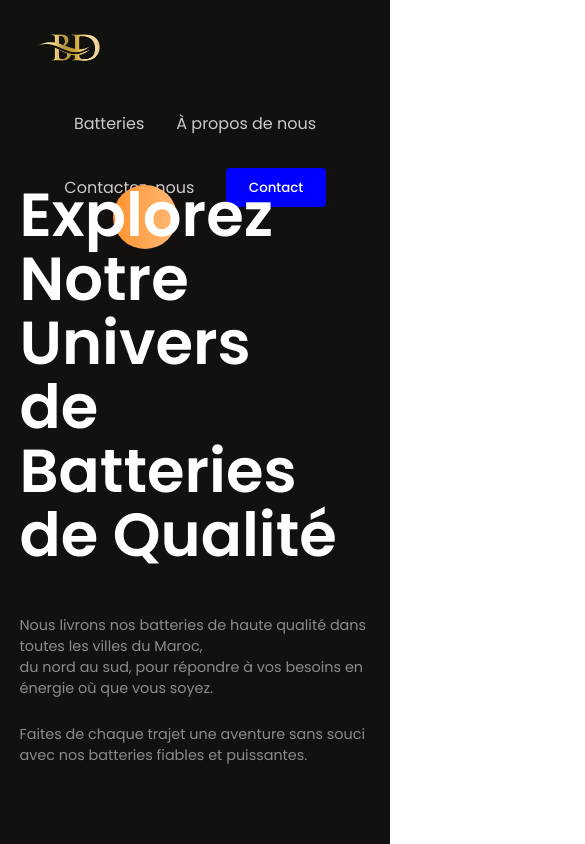
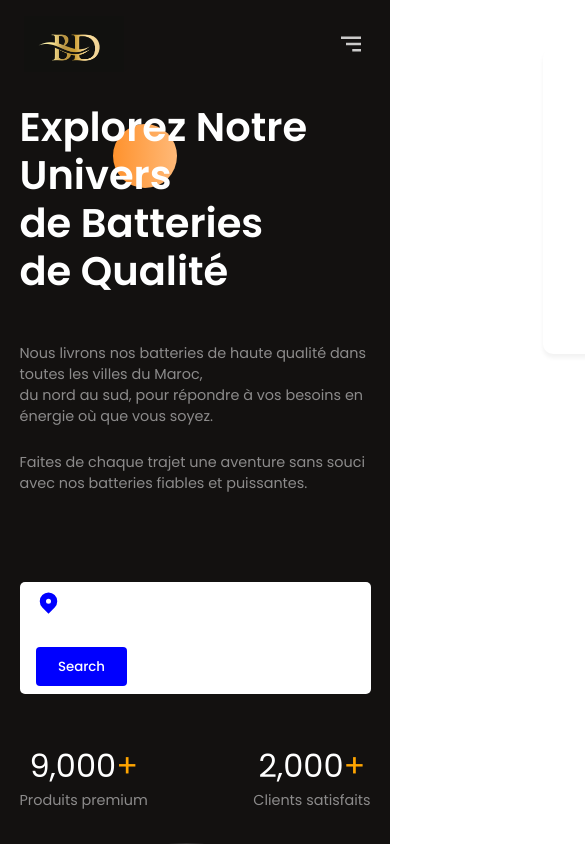
Before and after one commit to LahNabil/Big-Dist, a React (Vite) app: page / in a window 390 px wide. Shown: the top 844 px of the page, 585 px wide, since content can reach past the window. Built offline with nearby package versions, Linux system fonts and the light colour scheme; no server answers.

Commit message:
making it responsive

```diff
--- a/src/composants/Contact/Contact.jsx
+++ b/src/composants/Contact/Contact.jsx
@@ -22,7 +22,7 @@
                                 <div className="flexColstart detail">
                                     <span className='primaryText'>Appel</span>
                                     <br/>
-                                    <span className='secondaryText'>+212 6 XX XX XX XX</span>
+                                    <span className='secondaryText'>+212 6 11 58 67 23</span>
                                 </div>
                             </div>
                             <div className="flexCenter button">Call Now</div>
@@ -35,7 +35,7 @@
                                 <div className="flexColstart detail">
                                     <span className='primaryText'>Message</span>
                                     <br/>
-                                    <span className='secondaryText'>+212 6 XX XX XX XX</span>
+                                    <span className='secondaryText'>+212 6 11 58 67 23</span>
                                 </div>
                             </div>
                             <div className="flexCenter button">Call Now</div>
--- a/src/composants/Header/Header.css
+++ b/src/composants/Header/Header.css
@@ -10,13 +10,7 @@
     color: var(--secondary);
 
 }
-.orange-circle{
-    height: 4rem;
-    width: 4rem;
-    background: var(--orange-gradient);
-    border-radius: 999px;
-    position: absolute;
-}
+
 
 .h-menu{
     gap: 2rem;
@@ -25,3 +19,28 @@
 .h-menu>*:hover{
     cursor: pointer;
 }
+.menu-icon{
+    display: none;
+}
+@media (max-width: 768px){
+    .menu-icon{
+        display: block;
+
+    }
+    .h-menu{
+        color: black;
+        position: absolute;
+        top: 3rem;
+        right: 4rem;
+        background: white;
+        flex-direction: column;
+        font-weight: 500;
+        gap: 2rem;
+        padding: 3rem;
+        border-radius: 10px;
+        align-items: flex-start;
+        box-shadow: 0px 4px 4px rgba(0, 0, 0, 0.05);
+        transition: all 300ms ease-in-out;
+        z-index: 9999;
+    }
+}
--- a/src/composants/Header/Header.jsx
+++ b/src/composants/Header/Header.jsx
@@ -1,25 +1,44 @@
-import React from 'react'
+import React, { useState } from 'react'
 import './Header.css'
 import {Link} from "react-router-dom";
+import {BiMenuAltRight} from 'react-icons/bi'
+import OutsideClickHandler from 'react-outside-click-handler';
 
 const Header = () => {
+  const[menuOpened, setMenuOpened] = useState(false);
+  const getMenuStyles = (menuOpened) =>{
+    if(document.documentElement.clientWidth <= 800){
+      return{ right: !menuOpened && "-100%"}
+    }
+  }
   return (
     <section className='h-wrapper'>
         <div className='flexCenter paddings innnerWidth h-container'>
             <Link to='/'>
             <img src="./bd.png" logo="logo big" width={100}/>
             </Link>
+            <OutsideClickHandler
+            onOutsideClick={()=>{
+              setMenuOpened(false)
+            }}
+            >
 
-            <div className="flexCenter h-menu">
+            <div className="flexCenter h-menu" style={getMenuStyles(menuOpened)}>
 
                  <Link to="/batteries">Batteries</Link>
                  <Link to="/aboutUs">À propos de nous</Link>
                  <Link to="/contactUs">Contactez-nous</Link>
                 <button className='button'>
-                <a href=''>Contact</a>
+                <a href='www.facebook.com'>Contact</a>
                 </button>
+
             </div>
+            </OutsideClickHandler>
+            <div className="menu-icon" onClick={()=> setMenuOpened((prev)=>!prev)}>
+          <BiMenuAltRight size={30}/>
         </div>
+        </div>
+
     </section>
   )
 }
--- a/src/composants/Hero/Hero.css
+++ b/src/composants/Hero/Hero.css
@@ -72,3 +72,16 @@
     height: 100%;
 
 }
+@media (max-width: 640px) {
+    .hero-title{
+        margin-top: 3rem;
+    }
+    .hero-title>h1{
+        font-size: 2.5rem;
+        line-height: 3rem;
+    }
+    .image-container{
+        width: 95%;
+        height: 25rem;
+    }
+}
```
